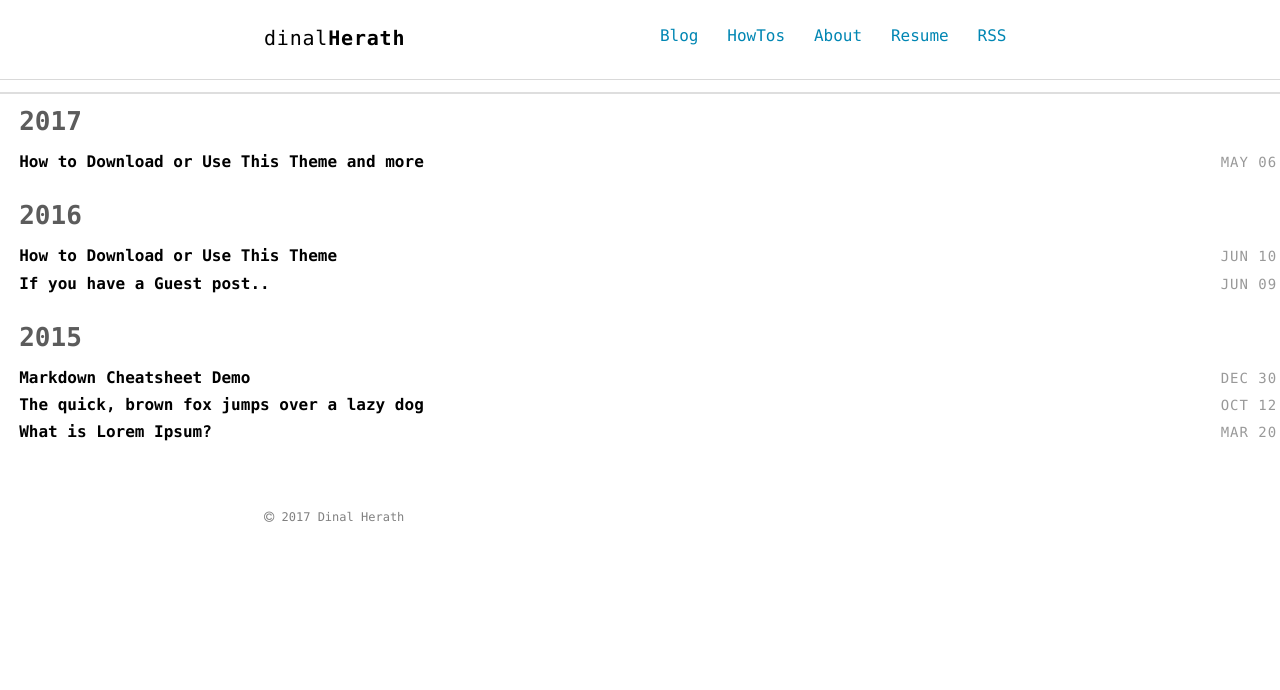
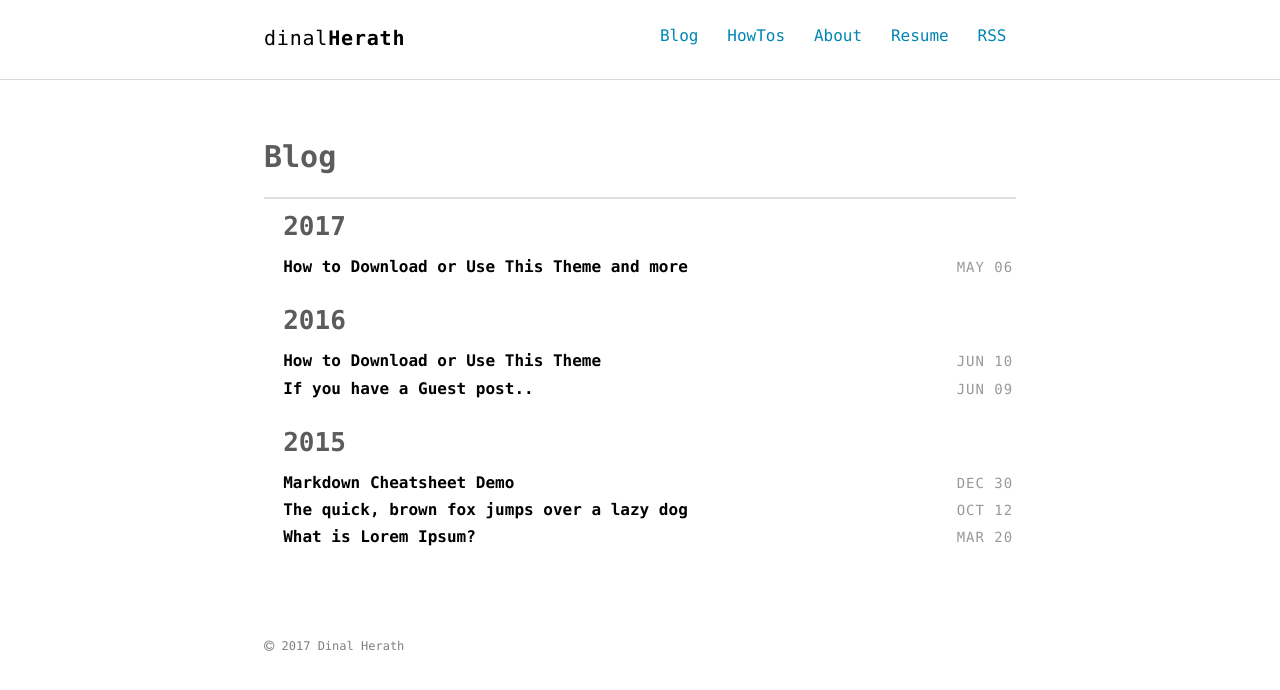
Before and after one commit to dherath/myWebsiteTheme, a Jekyll site: the page built from blog.md, in a window 1280 px wide. Shown: the top 690 px of the page. Built offline with Jekyll 4.4.1, drawn with Linux system fonts in a browser that asks for light colours.

Commit message:
success- seperate blog page

```diff
--- a/_includes/nav.html
+++ b/_includes/nav.html
@@ -3,7 +3,7 @@
   <div class="container">
     <h1 class="logo"><a href="{{ '/' | prepend: site.baseurl }}">{{ site.title }}<span>{{ site.title2 }}</span></a></h1>
     <ul class="navbar">
-      <li><a href="{{ '/' | prepend: site.baseurl }}">Blog</a></li>
+      <li><a href="{{ '/blog' | prepend: site.baseurl }}">Blog</a></li>
       <li><a href="{{ "/howtos.html" | prepend: site.baseurl }}">HowTos</a></li>
       <li><a href="{{ '/about' | prepend: site.baseurl }}">About</a></li>
       <li><a href="{{ '/resume' | prepend: site.baseurl }}">Resume</a></li>
--- a/_layouts/blog.html
+++ /dev/null
@@ -1,14 +0,0 @@
----
-layout: compress
----
-<!DOCTYPE html>
-<html>
-  {% include head.html %}
-  <body>
-    <main class="wrapper">
-      {% include header.html %}
-      {{ content }}
-      {% include footer.html %}
-    </main>
-  </body>
-</html>
```
Also changed, not shown: blog.md (+2 -2 lines).
